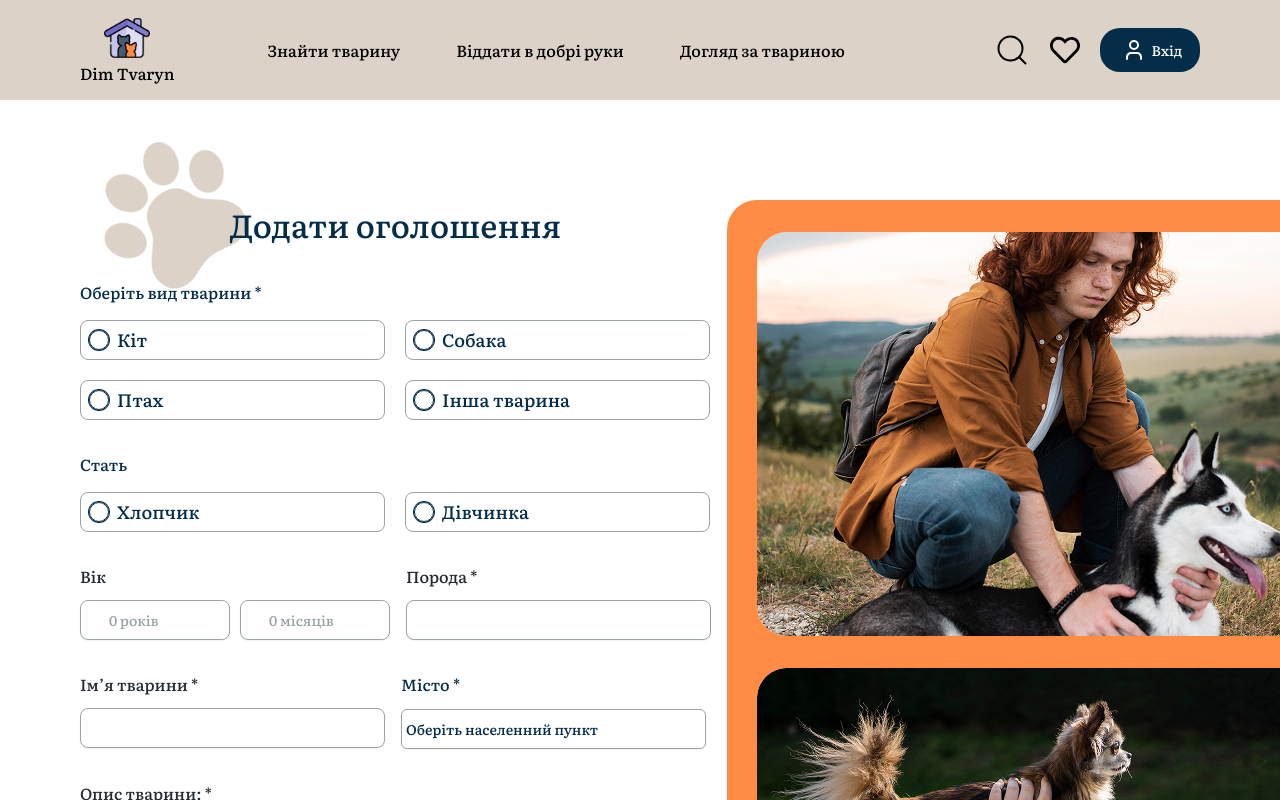
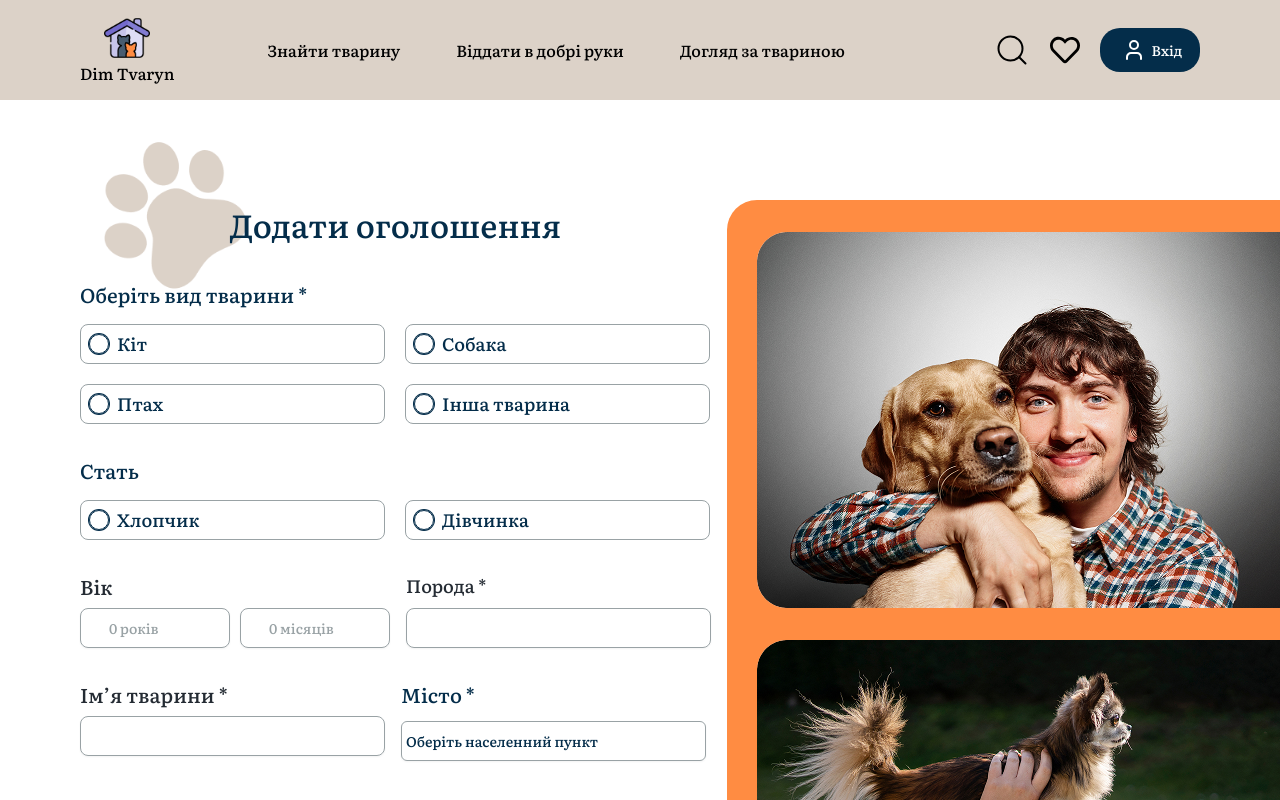
Before and after one commit to Dim-Tvarin/frontend, a React (Vite) app: page /announcement in a window 1280 px wide. Shown: the top 800 px of the page. Built offline with nearby package versions, Linux system fonts and the light colour scheme.

Commit message:
fix: fix announce bugs

```diff
--- a/src/pages/Announcement/Announcement.tsx
+++ b/src/pages/Announcement/Announcement.tsx
@@ -1,6 +1,6 @@
-import announce1 from '../../assets/announce1.jpg';
 import announce2 from '../../assets/announce2.jpg';
 import announce3 from '../../assets/announce3.jpg';
+import announce4 from '../../assets/announce4.jpg';
 import { InputField } from 'components/InputField';
 import { CustomButton } from 'components/CustomButton';
 import { z } from 'zod';
@@ -87,7 +87,7 @@ const Announcement = () => {
           className="flex flex-col items-start"
           onSubmit={handleSubmit(onSubmit)}
         >
-          <p className="text-20 mb-16 z-10">Оберіть вид тварини *</p>
+          <p className="text-xl mb-16 z-10">Оберіть вид тварини *</p>
 
           <Controller
             name="animalType"
@@ -108,7 +108,7 @@ const Announcement = () => {
             )}
           />
 
-          <p className="text-20 mt-32 mb-16">Стать </p>
+          <p className="text-xl mt-32 mb-16">Стать </p>
           <Controller
             name="gender"
             control={control}
@@ -157,7 +157,7 @@ const Announcement = () => {
               label="Порода *"
               id="breed"
               className="w-[305px] h-[40px] mt-16"
-              labelSize="xl"
+              labelSize="lg"
               {...register('breed')}
               error={errors.breed?.message}
             />
@@ -173,7 +173,7 @@ const Announcement = () => {
               error={errors.animalName?.message}
             />
             <div>
-              <p className="text-20 mb-[13px] text-left">Місто * </p>
+              <p className="text-xl mb-[13px] text-left">Місто * </p>
               <Controller
                 name="animalLocation"
                 control={control}
@@ -228,13 +228,13 @@ const Announcement = () => {
 
       <div className=" bg-orange rounded-[30px] flex flex-col gap-32 py-32 items-end my-100">
         <div className="w-[600px] rounded-l-[30px] overflow-hidden ml-30">
-          <img src={announce1} alt="хлопець з хаскі" />
+          <img src={announce4} alt="хлопець з лабродором" />
         </div>
         <div className="w-[600px] rounded-l-[30px] overflow-hidden">
-          <img src={announce2} alt="хлопець з хаскі" />
+          <img src={announce2} alt="дівчина з собакою" />
         </div>
         <div className="w-[600px] rounded-l-[30px] overflow-hidden">
-          <img src={announce3} alt="хлопець з хаскі" />
+          <img src={announce3} alt="дівчина з котом" />
         </div>
       </div>
 
```
Also changed, not shown: src/assets/announce4.jpg (added).
